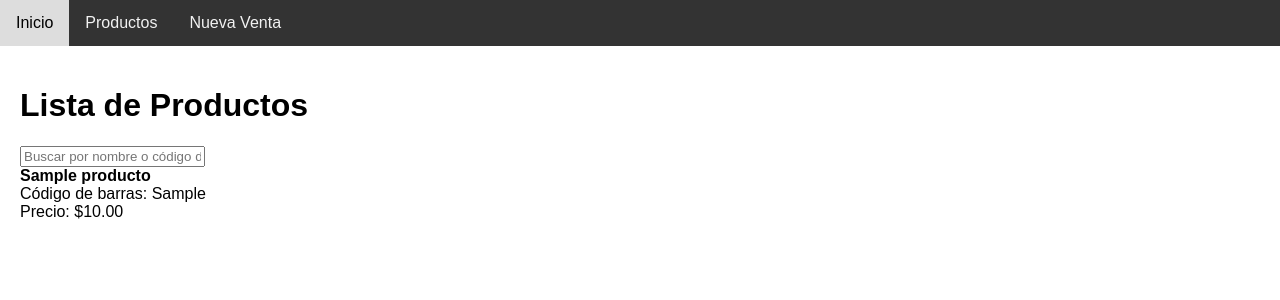
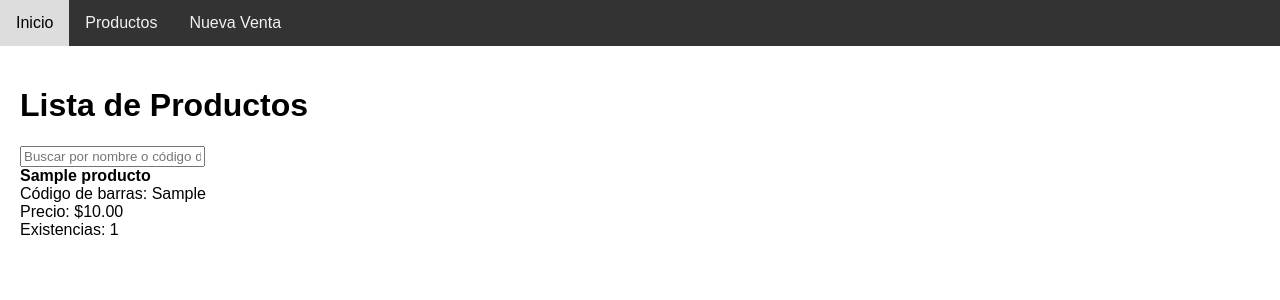
Before and after one commit to alexisnasus/proyectosoftware_webapp, a Django app: page /productos/ in a window 1280 px wide. Shown: the top 300 px of the page. Run offline with Django 5.2, Linux system fonts and the light colour scheme; tables that the repository leaves empty hold one stand-in row (values such as "Sample post").

Commit message:
list productos con existencias y barra de busqueda funcionando

```diff
--- a/inv/templates/producto_list.html
+++ b/inv/templates/producto_list.html
@@ -11,7 +11,8 @@
         <div class="product-item">
             <strong>{{ producto.nombre }}</strong><br>
             Código de barras: {{ producto.codigo_barras }}<br>
-            Precio: ${{ producto.precio }}
+            Precio: ${{ producto.precio }}<br>
+            Existencias: {{ producto.total_stock }}
         </div>
     {% empty %}
         <p>No hay productos disponibles.</p>
@@ -48,7 +49,8 @@
                             productItem.innerHTML = `
                                 <strong>${producto.nombre}</strong><br>
                                 Código de barras: ${producto.codigo_barras}<br>
-                                Precio: $${producto.precio}
+                                Precio: $${producto.precio}<br>
+                                Existencias: ${producto.stock}
                             `;
                             productList.appendChild(productItem);
                         });
--- a/inv/views.py
+++ b/inv/views.py
@@ -7,15 +7,20 @@ from .models import Producto
 
 class ProductoListView(ListView):
     model = Producto
-    template_name = 'producto_list.html'  # Ajustamos la ruta del template
+    template_name = 'producto_list.html'
     context_object_name = 'productos'
+
+    def get_queryset(self):
+        # Utilizar prefetch_related para optimizar las consultas
+        return Producto.objects.all().prefetch_related('inventarios')
 
 def buscar_productos(request):
     if request.headers.get('x-requested-with') == 'XMLHttpRequest':
-        query = request.GET.get('term', '')
+        query = request.GET.get('term', '').strip()
         productos = Producto.objects.filter(
             Q(nombre__icontains=query) | Q(codigo_barras__icontains=query)
-        )
+        ).distinct()
+
         results = []
         for producto in productos:
             producto_json = {
@@ -23,6 +28,7 @@ def buscar_productos(request):
                 'nombre': producto.nombre,
                 'codigo_barras': producto.codigo_barras,
                 'precio': str(producto.precio),
+                'stock': producto.total_stock(),  # Añadimos las existencias
             }
             results.append(producto_json)
         return JsonResponse(results, safe=False)
```
